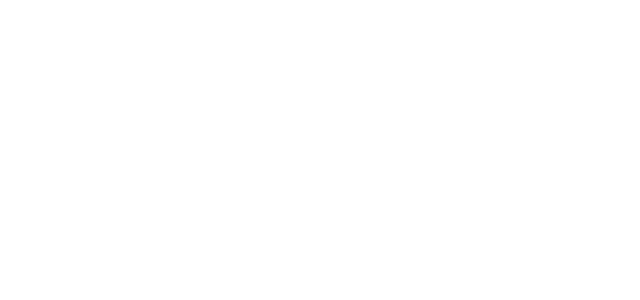
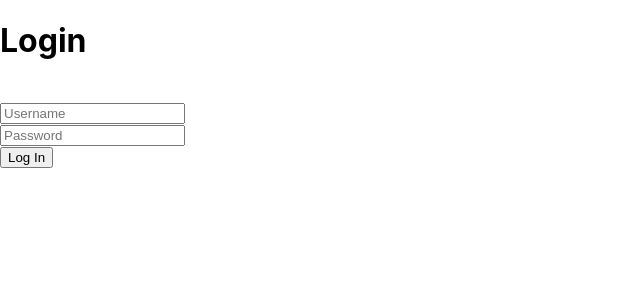
Before and after one commit to collins-anaba/adjuster, a React (Create React App) app: page / in a window 1280 px wide. Shown: the top 300 px of the page, without its empty margins (0-640 px from the left). Built offline with nearby package versions, Linux system fonts and the light colour scheme.

Commit message:
login page update

```diff
--- a/package.json
+++ b/package.json
@@ -6,6 +6,7 @@
     "axios": "^0.19.0",
     "react": "^16.9.0",
     "react-dom": "^16.9.0",
+    "react-router-dom": "^5.0.1",
     "react-scripts": "3.1.1"
   },
   "scripts": {
--- a/src/components/Login/Login.js
+++ b/src/components/Login/Login.js
@@ -1,4 +1,5 @@
 import React, {Component} from 'react';
+import {Link, Redirect} from 'react-router-dom';
 import './Login.css';
 import axios from 'axios';
 
@@ -34,8 +35,23 @@
     }
 render(){
     return (
-        <div>
-
+        <div className=' login-container'>
+                <h1>Login</h1>
+                <br/>
+                <input
+                type='text'
+                placeholder='Username'
+                onChange={this.handleUsername}
+                />
+                <br/>
+                <input
+                type='password'
+                placeholder='Password'
+                onChange={this.handlePassword}
+                onKeyPress={this.handleEnter}
+                />
+                <br/>
+                <button onClick= { this.handleClick} onKeyPress={this.handleEnter}>Log In</button>
         </div>
     )
 }
```
Also changed, not shown: 1 other file (tests, documents, lock files or other folders).
